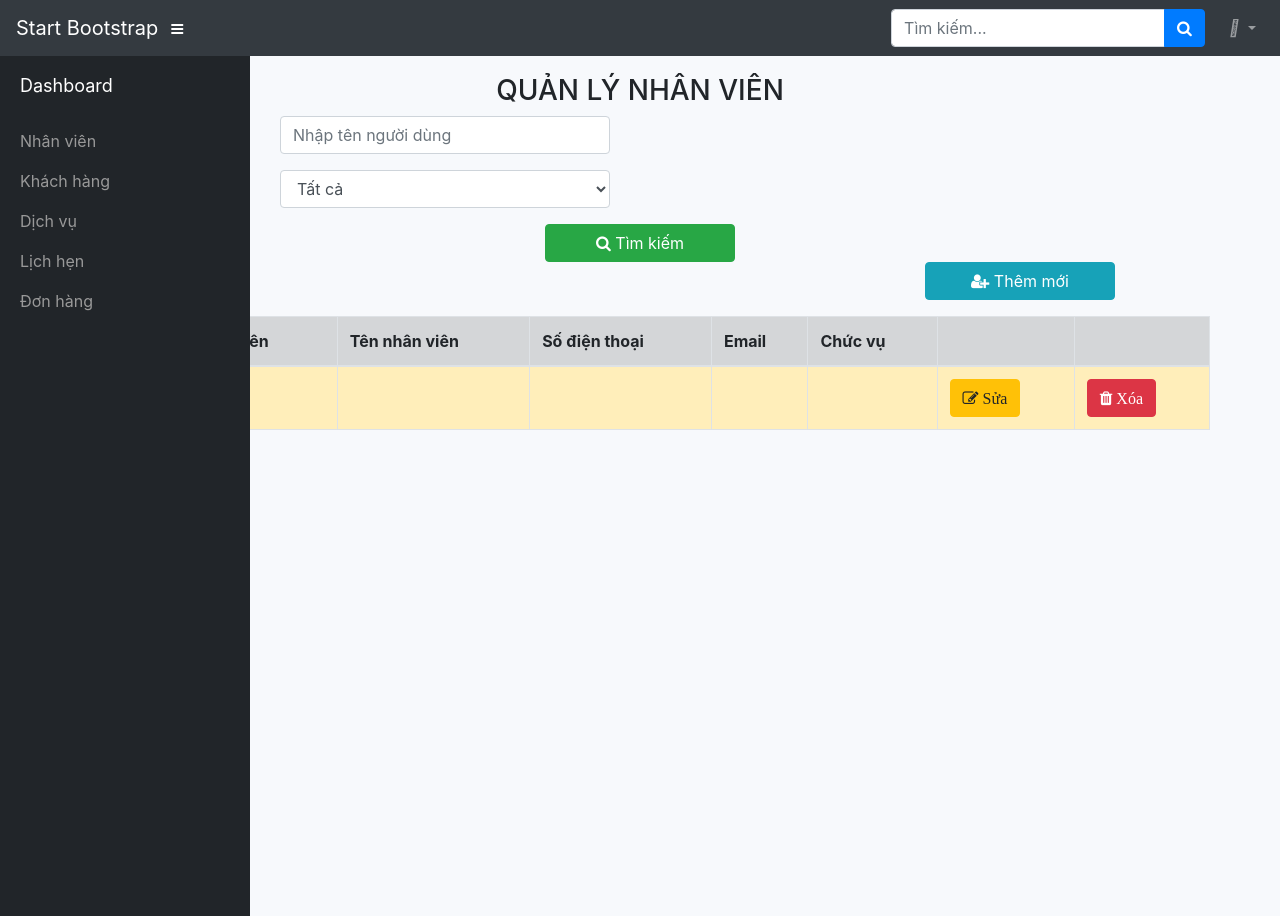
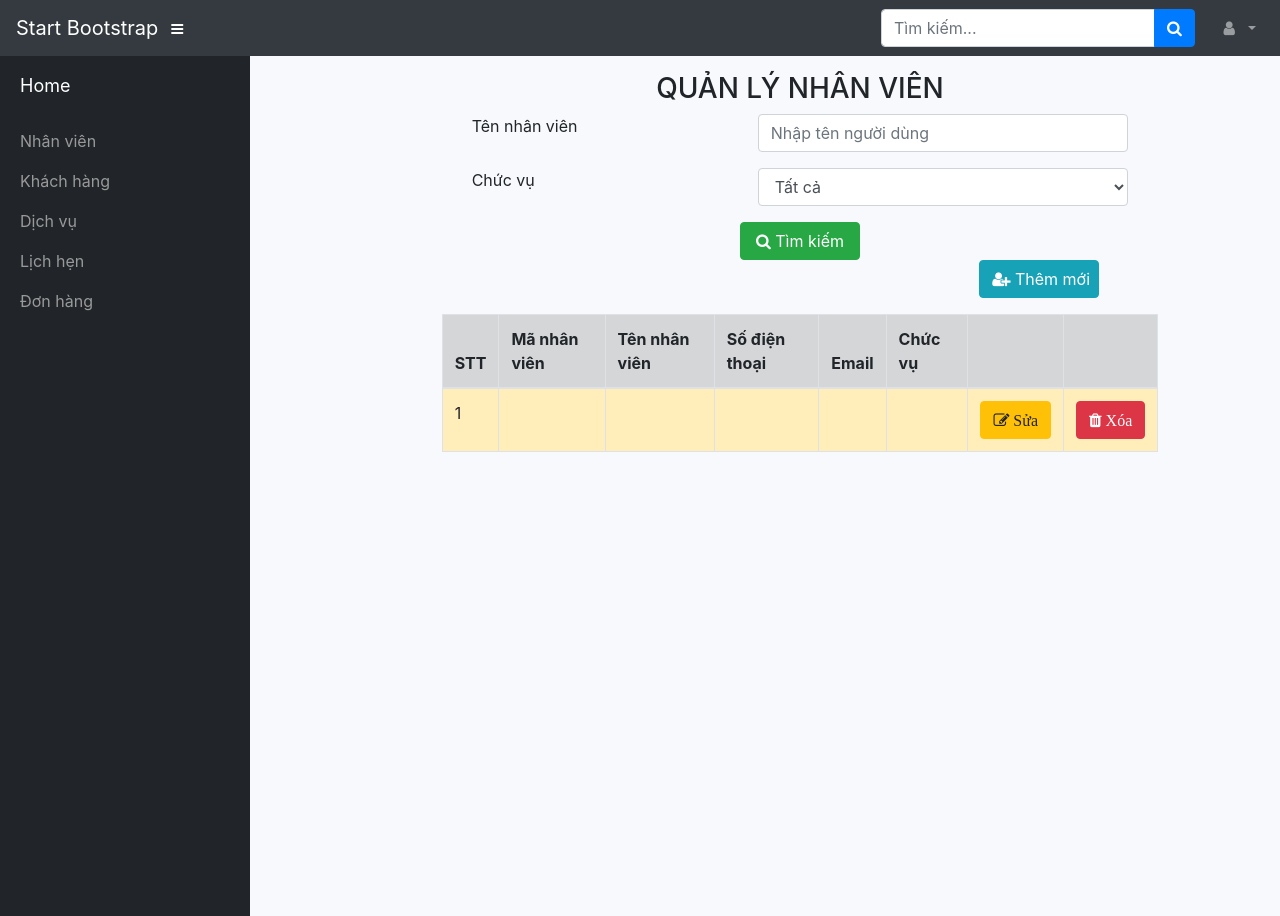
Before and after one commit to quynhpn/BTL_CongNgheWeb, a CodeIgniter app: page /BTL_CongNgheWeb/index.php/employee/index in a window 1280 px wide. Run offline with CodeIgniter, Linux system fonts and the light colour scheme; tables that the repository leaves empty or names only in its code hold one stand-in row (values such as "Sample post"); data that the repository does not hold is empty; some libraries are stand-ins or nearby versions.

Commit message:
fix giao diện

```diff
--- a/application/views/admin/body_employee_admin_view.php
+++ b/application/views/admin/body_employee_admin_view.php
@@ -1,17 +1,15 @@
- <div class="row">
-    <div class="col-md-2">
-    </div>
-    <div class="container">
-        <div class="row mt-3">
+  <div class="col-md-6 col-lg-7">
+                      <div class="container-fluid">
+                <div class="row mt-3">
             <h3 class="col-md-12 text-center">QUẢN LÝ NHÂN VIÊN</h3>
         </div>
         <div class="row">
-            <div class="col-md-6">
+            <div class="col-md-12">
                 <div class="row">
-                    <label class="col-md-4">
+                    <label class="col-md-5">
                         Tên nhân viên
                     </label>
-                <div class="col-md-8">
+                <div class="col-md-7">
                     <input class="form-control" type="text" placeholder="Nhập tên người dùng" id="txtUserName" />
                 </div>
             </div>
@@ -19,12 +17,12 @@
 
     </div>
     <div class="row mt-3">
-        <div class="col-md-6">
+        <div class="col-md-12">
             <div class="row">
-                <label class="col-md-4">
+                <label class="col-md-5">
                     Chức vụ
                 </label>
-                <div class="col-md-8">
+                <div class="col-md-7">
                     <select class="form-control" id="slPositionID">
                         <option value="0">Tất cả</option>
                     </select>
@@ -102,6 +100,5 @@
 
             </tbody>
         </table>
-                </div>
-                </div>
-                </div>
+     </div>
+    </div>
--- a/application/views/admin/foot_admin_view.php
+++ b/application/views/admin/foot_admin_view.php
@@ -1,3 +1,7 @@
+                </div>
+            </div>
+        </div>
+    </div>
 <script src="<?php echo base_url();?>assets/js/jquery.min.js"></script>
 <script src="<?php echo base_url();?>assets/bootstrap/js/bootstrap.min.js"></script>
 <script src="<?php echo base_url();?>assets/js/script.js"></script>
--- a/application/views/admin/menu_admin_view.php
+++ b/application/views/admin/menu_admin_view.php
@@ -1,10 +1,11 @@
-<div class="container-fluid">
-        <div class="row">
-            <div class="col-md-6 col-lg-2">
-                <div id="wrapper">
+    <div>
+        <div class="container-fluid">
+            <div class="row">
+                <div class="col-md-6 col-lg-4">
+                  <div id="wrapper">
                     <div id="sidebar-wrapper">
                             <ul class="sidebar-nav">
-                                <li class="sidebar-brand"><a href="#" style="color:#fff">Dashboard</a></li>
+                                <li class="sidebar-brand"><a href="#" style="color:#fff">Home</a></li>
                                 <li><a href="<?php echo base_url();?>/index.php/employee/index">Nhân viên</a></li>
                                 <li><a href="<?php echo base_url();?>/index.php/customer/index">Khách hàng</a></li>
                                 <li><a href="<?php echo base_url();?>/index.php/service/index">Dịch vụ</a></li>
@@ -13,11 +14,4 @@
                             </ul>
                     </div>
                 </div>
-            </div>
-
-
-            <div class="col-md-6 col-lg-10">
-
-             </div>
-        </div>
-</div>
+                </div>
--- a/application/views/admin/navbar_admin_view.php
+++ b/application/views/admin/navbar_admin_view.php
@@ -1,7 +1,8 @@
+    <div>
         <div class="container-fluid">
             <div class="row">
                 <div class="col" style=" padding-right:0px; padding-left:0px;">
-                    <nav class="navbar navbar-expand navbar-dark bg-dark static-top" style="color: #fff;">
+                    <nav class="navbar navbar-expand navbar-dark bg-dark static-top navbar-fixed-top" style="color: #fff;">
                         <a class="navbar-brand mr-1">Start Bootstrap</a>
                         <button class="btn btn-link btn-sm text-white order-1 order-sm-0">
                             <i class="fa fa-bars">
@@ -20,12 +21,15 @@
                     <ul class="navbar-nav ml-auto ml-md-0">
                         <li class="nav-item dropdown no-arrow">
                             <a class="nav-link dropdown-toggle" role="button" data-toggle="dropdown" aria-haspopup="true" aria-expanded="true">
-                                <i class="fas fa-user-circle fa-fw"></i>
-
+                                <i class="fa fa-user fa-fw"></i>
                             </a>
+                              <ul class="dropdown-menu">
+                                <li><a href="#"><span style="color:black;">Đăng xuất</span></a></li>
+                            </ul>
                         </li>
                     </ul>
                  </nav>
                 </div>
             </div>
         </div>
+    </div>
```
Also changed, not shown: application/views/admin/body_appointment _admin_view.php (+2 -5 lines), application/views/admin/body_customer_admin_view.php (+10 -13 lines), application/views/admin/body_invoice_admin_view.php (+9 -10 lines), application/views/admin/body_service_admin_view.php (+4 -6 lines), application/views/admin/invoice_admin_view.php (+6 -1 lines).
